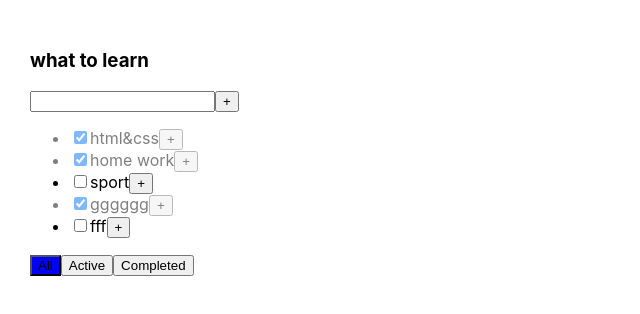
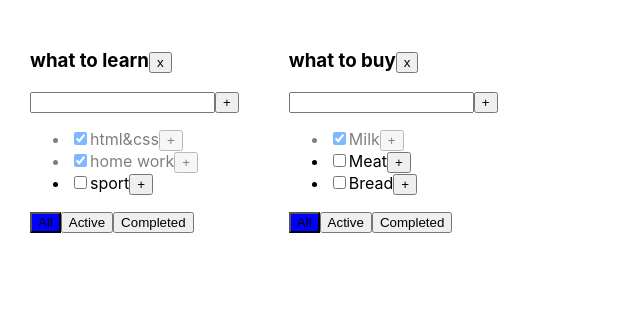
Before and after one commit to PavlinMavlin/todolist, a React (Create React App) app: page / in a window 1280 px wide. Shown: the top 314 px of the page, without its empty margins (0-640 px from the left). Built offline with nearby package versions, Linux system fonts and the light colour scheme.

Commit message:
5 lesson

```diff
--- a/src/App.tsx
+++ b/src/App.tsx
@@ -10,63 +10,95 @@ export type TaskType = {
 }
 export type FilterValuesType = "all" | "active" | "completed"
 
+type TodolistType = {
+    id: string,
+    title: string,
+    filter: FilterValuesType
+
+}
+type TaskStateType = {
+    [key: string]: Array<TaskType>
+}
+
 function App() {
+    const todoListId_1 = v1();
+    const todoListId_2 = v1();
+    const [todoList, setTodoList] = useState<Array<TodolistType>>([
+        {id: todoListId_1, title: "what to learn", filter: "all"},
+        {id: todoListId_2, title: "what to buy", filter: "all"}
+    ])
+    const [task, setTask] = useState<TaskStateType>({
+        [todoListId_1]: [
+            {id: v1(), title: "html&css", isDone: true},
+            {id: v1(), title: "home work", isDone: true},
+            {id: v1(), title: "sport", isDone: false},
 
-    let [task, setTask] = useState<Array<TaskType>>([
-        {id: v1(), title: "html&css", isDone: true},
-        {id: v1(), title: "home work", isDone: true},
-        {id: v1(), title: "sport", isDone: false},
-        {id: v1(), title: "gggggg", isDone: true},
-        {id: v1(), title: "fff", isDone: false},
+        ],
+        [todoListId_2]: [
+            {id: v1(), title: "Milk", isDone: true},
+            {id: v1(), title: "Meat", isDone: false},
+            {id: v1(), title: "Bread", isDone: false},
+        ]
+    })
 
-    ])
-    let [filter, setFilter] = useState<FilterValuesType>('all')
+    function getTaskForTodolist(todoList: TodolistType) {
+        switch (todoList.filter) {
+            case "active" :
+                return task[todoList.id].filter(t => t.isDone === false)
 
-    let taskForTodolist = task
+            case "completed":
+                return task[todoList.id].filter(t => t.isDone === true)
 
-    switch (filter) {
-        case "active":
-            taskForTodolist = task.filter(t => t.isDone === false)
-            break;
-        case "completed":
-            taskForTodolist = task.filter(t => t.isDone === true)
-            break;
+            default:
+                return task[todoList.id]
+        }
     }
-
-    function changeFilter(value: FilterValuesType) {
-        setFilter(value)
+    function changeFilter(value: FilterValuesType, todoListID: string) {
+        setTodoList(todoList.map(tl => tl.id === todoListID ? {...tl, filter: value} : tl))
     }
-
-    function addTask(title: string) {
+    function addTask(title: string, todoListID: string) {
         const newTask: TaskType = {
             id: v1(),
             title: title,
             isDone: false,
         }
-        setTask([newTask, ...task])
+        setTask({...task, [todoListID]: [newTask, ...task[todoListID]]})
     }
+    function changeTaskStatus(taskId: string, newIsDoneValue: boolean, todoListID: string) {
+        task[todoListID] = task[todoListID].map(t => t.id === taskId ? {...t, isDone: newIsDoneValue} : t)
+        setTask({...task})
+    }
+    function removeTask(taskId: string, todoListID: string) {
+        task[todoListID] = task[todoListID].filter(t => t.id !== taskId)
+        setTask({...task})
 
-    function changeTaskStatus(taskId: string, newIsDoneValue: boolean) {
-        setTask(task.map(t => t.id === taskId ? {...t, isDone: newIsDoneValue} : t))
     }
-
-    function removeTask(taskId: string) {
-        let filteredTask = task.filter(t => t.id !== taskId)
-        console.log(task)
-        setTask(filteredTask)
+    function removeTodoList( todoListID: string){
+        setTodoList(todoList.filter(tl=>tl.id!==todoListID))
+        delete task[todoListID]
     }
-
+    const todolistComponents = todoList.map(
+        tl => {
+            return (
+                <Todolist
+                    key={tl.id}
+                    todoListID={tl.id}
+                    removeTask={removeTask}
+                    filter={tl.filter}
+                    tasks={getTaskForTodolist(tl)}
+                    title={tl.title}
+                    changeFilter={changeFilter}
+                    addTask={addTask}
+                    changeTaskStatus={changeTaskStatus}
+                    removeTodoList={removeTodoList}
+                />
+            )
+        }
+    )
 
     return (
         <div className="App">
-            <Todolist removeTask={removeTask}
-                      filter={filter}
-                      tasks={taskForTodolist}
-                      title={"what to learn"}
-                      changeFilter={changeFilter}
-                      addTask={addTask}
-                      changeTaskStatus={changeTaskStatus}
-            />
+            {todolistComponents}
 
         </div>)
 
--- a/src/Todolist.tsx
+++ b/src/Todolist.tsx
@@ -4,28 +4,29 @@ import {errorMessage} from "jest-validate/build/errors";
 
 
 export type PropsTypeTodolist = {
+    todoListID: string
     title: string
     tasks: Array<TaskType>
     filter: FilterValuesType
-    removeTask: (taskId: string) => void
-    changeFilter: (value: FilterValuesType) => void
-    addTask: (title: string) => void
-    changeTaskStatus: (taskId: string, newIsDoneValue: boolean) => void
+    removeTask: (taskId: string, todoListID: string) => void
+    changeFilter: (value: FilterValuesType, todoListID: string) => void
+    removeTodoList: (todoListID: string) => void
+    addTask: (title: string, todoListID: string) => void
+    changeTaskStatus: (taskId: string, newIsDoneValue: boolean, todoListID: string) => void
 }
 
 export function Todolist(props: PropsTypeTodolist) {
     const [title, setTitle] = useState<string>("")
-
     const [error, setError] = useState<boolean>(false)
 
     const tasksJSXElements = props.tasks.map(t => <li className={t.isDone ? "is-done" : ""} key={t.id}>
         <input
-            onChange={(e) => props.changeTaskStatus(t.id, e.currentTarget.checked)}
+            onChange={(e) => props.changeTaskStatus(t.id, e.currentTarget.checked, props.todoListID)}
             type={"checkbox"}
             checked={t.isDone}
         /><span>{t.title}</span>
         <button onClick={() => {
-            props.removeTask(t.id)
+            props.removeTask(t.id, props.todoListID)
         }}>+
         </button>
     </li>)
@@ -33,7 +34,7 @@ export function Todolist(props: PropsTypeTodolist) {
     const onClickTask = () => {
         const trimmedTitle = title.trim()
         if (trimmedTitle) {
-            props.addTask(trimmedTitle)
+            props.addTask(trimmedTitle, props.todoListID)
         } else {
             setError(true)
         }
@@ -51,14 +52,17 @@ export function Todolist(props: PropsTypeTodolist) {
         setTitle(e.currentTarget.value)
         setError(false)
     }
-    const onClickAllFilter = () => props.changeFilter("all")
-    const onClickActiveFilter = () => props.changeFilter("active")
-    const onClickACompletedFilter = () => props.changeFilter("completed")
+    const onClickAllFilter = () => props.changeFilter("all", props.todoListID)
+    const onClickActiveFilter = () => props.changeFilter("active", props.todoListID)
+    const onClickACompletedFilter = () => props.changeFilter("completed", props.todoListID)
     const errorMessage = error ? <div style={{color: "red"}}>Title is required</div> : null
+    const OnclickRemoveTodoList = () => props.removeTodoList(props.todoListID)
     return (
 
         <div>
-            <h3>{props.title}</h3>
+            <h3>{props.title}
+                <button onClick={OnclickRemoveTodoList}>x</button>
+            </h3>
             <div>
                 <input className={error ? "error" : ""}
                        value={title}
--- a/src/nativ js/lesson 1/index.html
+++ b/src/nativ js/lesson 1/index.html
@@ -5,47 +5,47 @@
     <meta name="viewport" content="width=device-width, initial-scale=1.0">
     <meta http-equiv="X-UA-Compatible" content="ie=edge">
     <title>lesson_3</title>
-    <style>
-        body {
-            background-color: aliceblue;
-        }
-        #big {
-            background-color: rgb(74, 36, 109);
-            border: 2px solid blue;
-            border-radius: 5px;
-            margin: 50px auto;
-            width: 300px;
-            height: 300px;
-        }
-        #medium {
-            background-color: rgb(134, 82, 184);
-            border: 2px solid blue;
-            border-radius: 5px;
-            margin: 50px auto;
-            width: 200px;
-            height: 200px;
-        }
-        #small {
-            background-color: rgb(193, 162, 223);
-            border: 2px solid blue;
-            border-radius: 5px;
-            margin: 50px auto;
-            width: 100px;
-            height: 100px;
-        }
+<!--    <style>-->
+<!--        body {-->
+<!--            background-color: aliceblue;-->
+<!--        }-->
+<!--        #big {-->
+<!--            background-color: rgb(74, 36, 109);-->
+<!--            border: 2px solid blue;-->
+<!--            border-radius: 5px;-->
+<!--            margin: 50px auto;-->
+<!--            width: 300px;-->
+<!--            height: 300px;-->
+<!--        }-->
+<!--        #medium {-->
+<!--            background-color: rgb(134, 82, 184);-->
+<!--            border: 2px solid blue;-->
+<!--            border-radius: 5px;-->
+<!--            margin: 50px auto;-->
+<!--            width: 200px;-->
+<!--            height: 200px;-->
+<!--        }-->
+<!--        #small {-->
+<!--            background-color: rgb(193, 162, 223);-->
+<!--            border: 2px solid blue;-->
+<!--            border-radius: 5px;-->
+<!--            margin: 50px auto;-->
+<!--            width: 100px;-->
+<!--            height: 100px;-->
+<!--        }-->
     </style>
 
 </head>
 <body>
-    <div id="big">
-        <div id="medium">
-            <button name="1">1</button>
-            <button name="2">2</button>
-            <button name="3">3</button>
+<!--    <div id="big">-->
+<!--        <div id="medium">-->
+<!--            <button name="1">1</button>-->
+<!--            <button name="2">2</button>-->
+<!--            <button name="3">3</button>-->
 
-<!--            <div id="small"></div>-->
-        </div>
-    </div>
-    <script src="main_3.js"></script>
+<!--&lt;!&ndash;            <div id="small"></div>&ndash;&gt;-->
+<!--        </div>                         -->
+<!--    </div>-->
+    <script src="main4.js"></script>
 </body>
 </html>
```
Also changed, not shown: src/nativ js/lesson 1/main4.js (added, +90 -0 lines).
